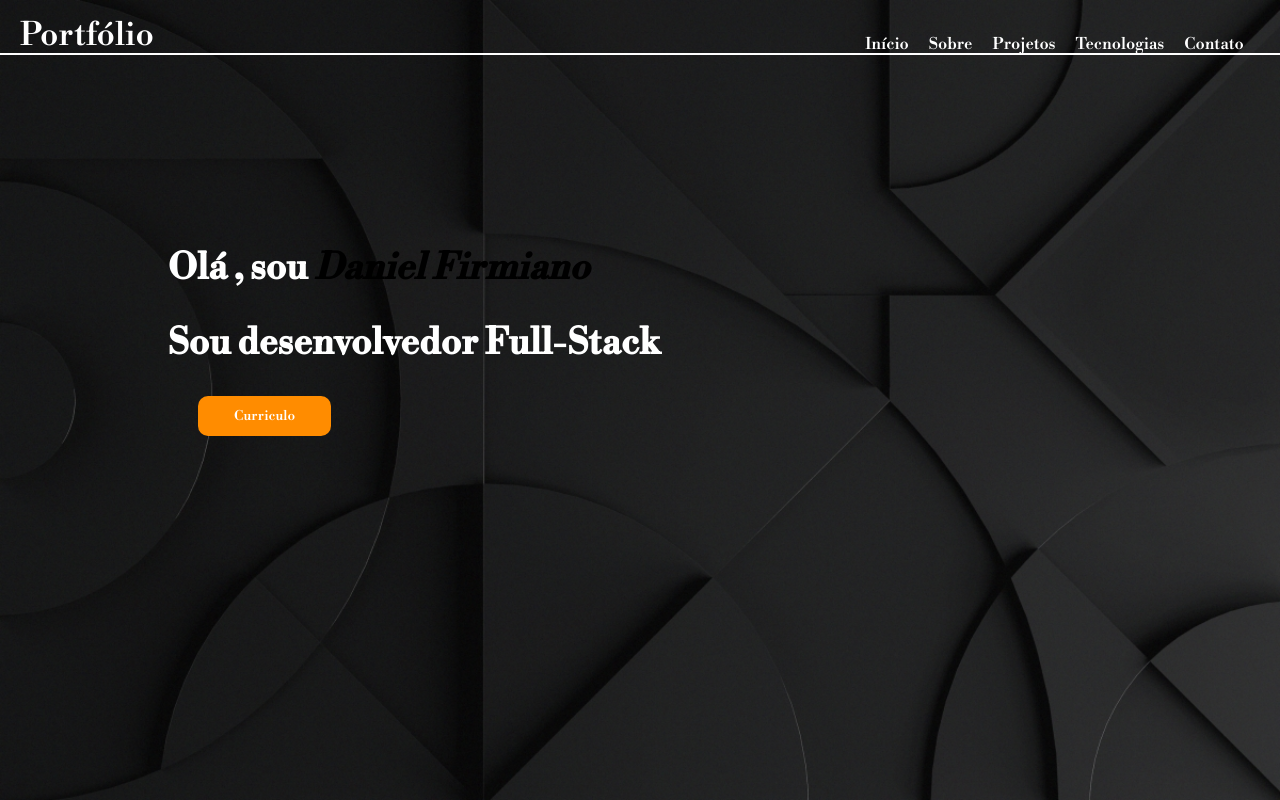
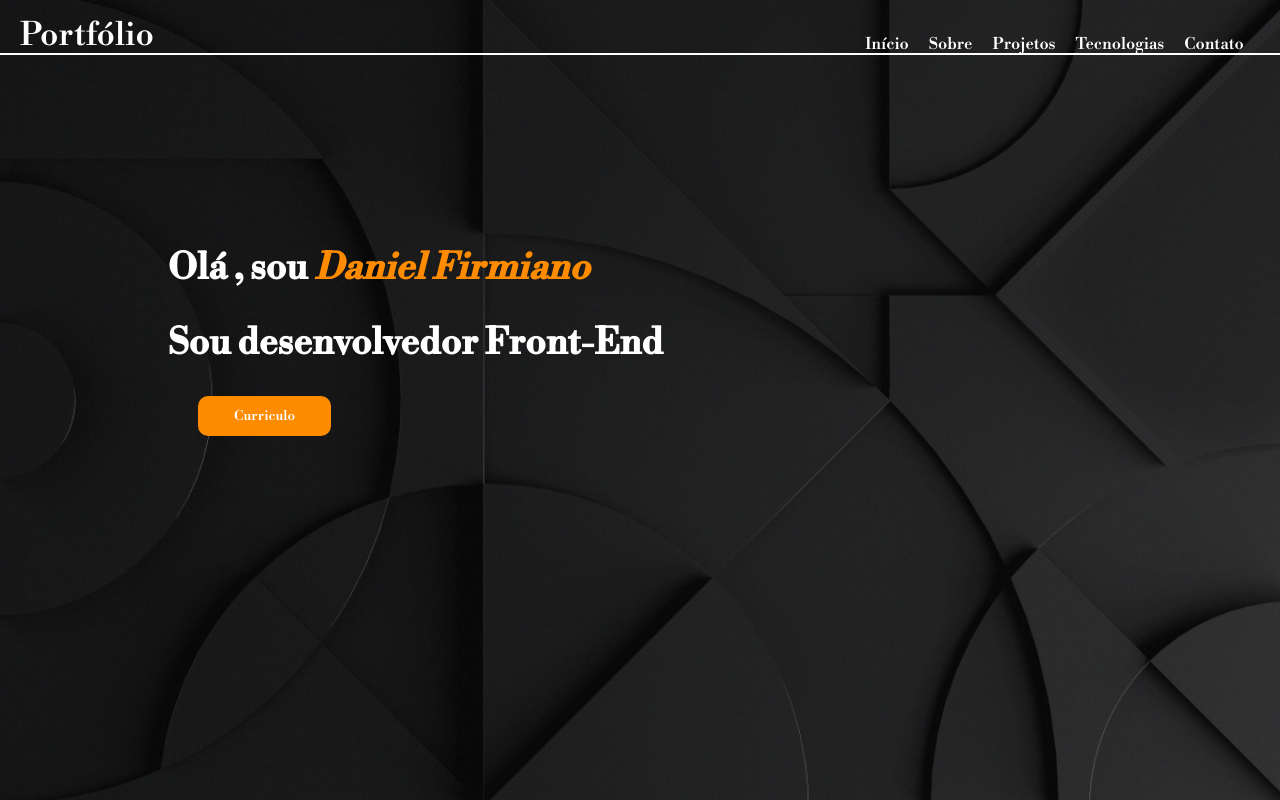
Before and after one commit to daniel2dfla/portfolio, a React (Create React App) app: page / in a window 1280 px wide. Shown: the top 800 px of the page. Built offline with nearby package versions, Linux system fonts and the light colour scheme.

Commit message:
atualizando

```diff
--- a/src/assets/Initial/index.js
+++ b/src/assets/Initial/index.js
@@ -7,7 +7,7 @@ const index = () => {
     <Container id="initial">
         <Information >
             <h2>Olá , sou <em><strong>Daniel Firmiano</strong></em></h2>
-            <h2>Sou desenvolvedor Full-Stack</h2>
+            <h2>Sou desenvolvedor Front-End</h2>
             <a href='https://mega.nz/file/PjRADSQC#5lBiUXcSYSqJYz-Vm8lwNeGnKK6-8HqrhM4GchpB0dM' target="_blank" rel="noopener noreferrer">
               <button >Curriculo</button>
             </a>
--- a/src/assets/Initial/styles.js
+++ b/src/assets/Initial/styles.js
@@ -29,7 +29,7 @@ left: 7em;
 h2{
     color: #FFF;
     em{
-        color:#000;;
+        color:#FF8C00;;
     }
 }
 
```
